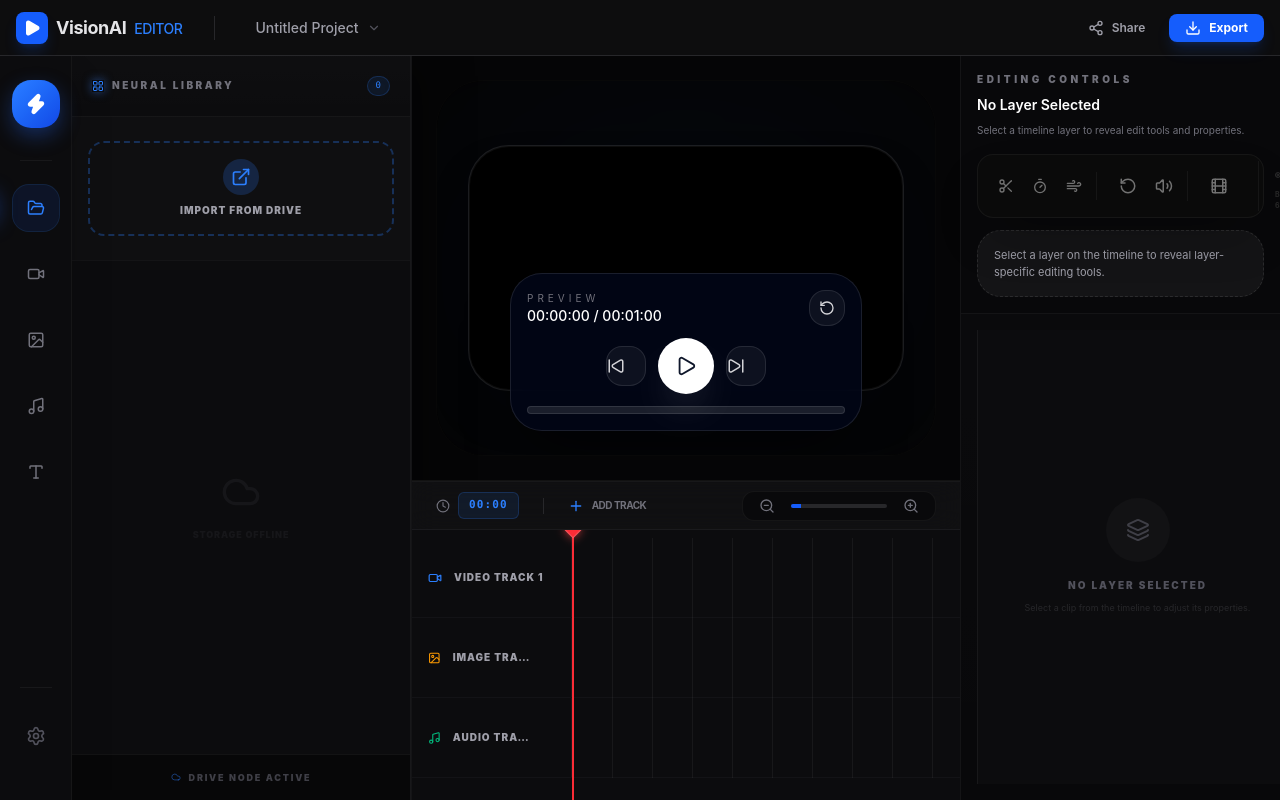
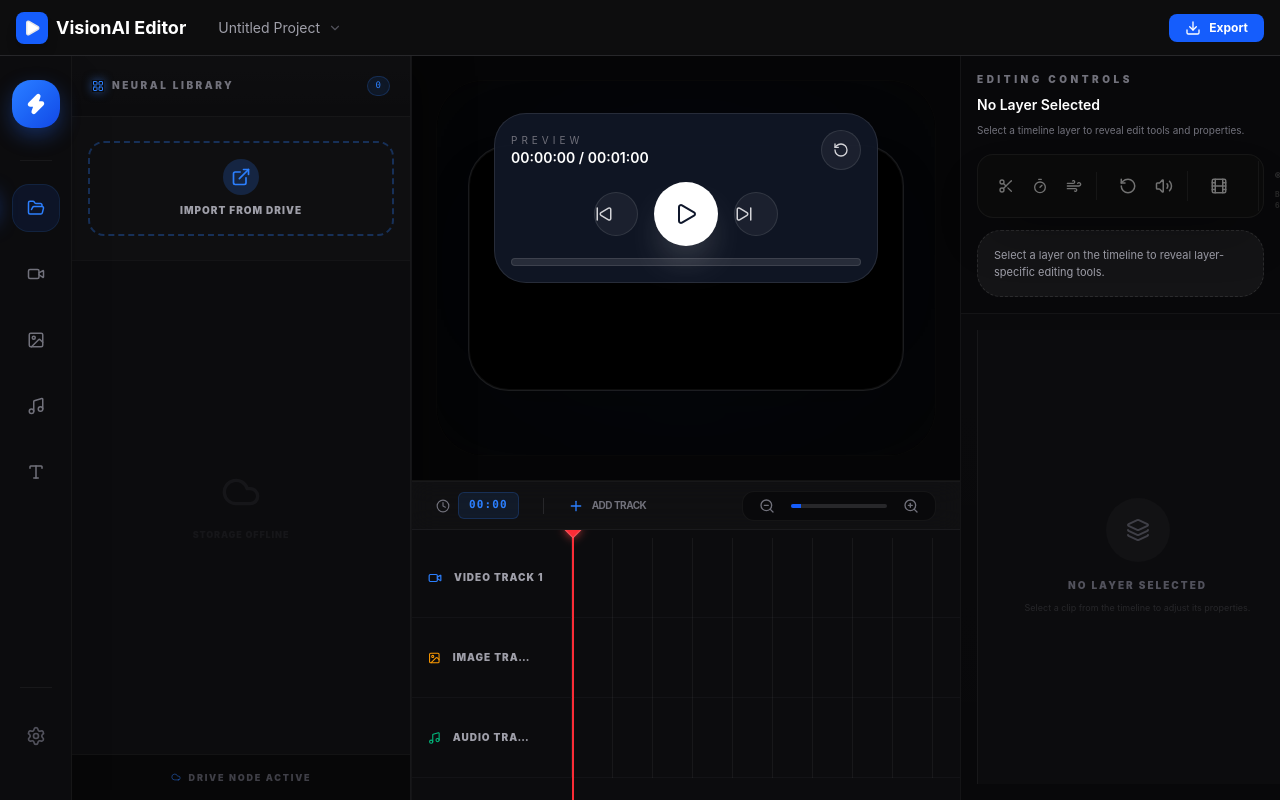
Before and after one commit to Sejalsoni30/VisionAI-Video-Editor, a React (Vite) app in the folder video-editor-app/: page /editor in a window 1280 px wide. Built offline with nearby package versions, Linux system fonts and the light colour scheme.

Commit message:
Final: Multi-format export (Video, Audio, Image) with UI improvements

```diff
--- a/video-editor-app/src/components/Layout/Navbar.jsx
+++ b/video-editor-app/src/components/Layout/Navbar.jsx
@@ -1,43 +1,30 @@
 import React, { useState } from 'react';
-import { ChevronDown, Share2, Download, Play } from 'lucide-react';
+import { ChevronDown, Share2, Download, Play, Loader2 } from 'lucide-react';
 import { useSelector } from 'react-redux';
 import { API_URL } from '../../config';
+
 const Navbar = () => {
   const [projectName, setProjectName] = useState('Untitled Project');
   const [isEditing, setIsEditing] = useState(false);
+  const [isExporting, setIsExporting] = useState(false); // 🔥 Loading state
 
-  // Redux se layers le rahe hain
-  const { layers, assets, selectedLayerId } = useSelector((state) => state.project);
-
-  const handleNameChange = (e) => {
-    setProjectName(e.target.value);
-  };
+  const { layers, assets } = useSelector((state) => state.project);
 
   const handleBlur = () => {
     setIsEditing(false);
-    if (projectName.trim() === '') {
-      setProjectName('Untitled Project');
-    }
+    if (projectName.trim() === '') setProjectName('Untitled Project');
   };
 
-  // 🔥 EXPORT FUNCTION: Download the selected media file with edited source
-  const handleExport = async () => {
-    if (!projectName || projectName.trim() === "") {
-      alert("Please name your masterpiece first! ✍️");
+  const handleExport = async (format = 'mp4') => {
+    if (layers.length === 0) {
+      alert("Timeline khali hai! Clips toh add karo. 🎬");
       return;
     }
 
-    if (layers.length === 0) {
-      alert("Timeline is empty! Add some clips to export.");
-      return;
-    }
-
-    // Loading state shuru karo (Redux use karke)
-    // dispatch(setIsProcessing(true));
-
+    setIsExporting(true); // Processing shuru
     try {
       const token = localStorage.getItem('googleDriveToken');
-      const filename = `${projectName.replace(/\s+/g, '_')}_export.mp4`;
+      const filename = `${projectName.replace(/\s+/g, '_')}_export.${format}`;
 
       const response = await fetch(`${API_URL}/api/video/export`, {
         method: 'POST',
@@ -45,16 +32,14 @@ const Navbar = () => {
         body: JSON.stringify({
           projectName,
           filename,
-          layers,  // Sending whole timeline
-          assets,  // Sending all asset sources
-          token
+          layers,
+          assets,
+          token,
+          exportType: format
         })
       });
 
-      if (!response.ok) {
-        const errorText = await response.text();
-        throw new Error(`Neural Rendering Failed: ${errorText}`);
-      }
+      if (!response.ok) throw new Error("Rendering failed");
 
       const blob = await response.blob();
       const url = window.URL.createObjectURL(blob);
@@ -63,77 +48,74 @@ const Navbar = () => {
       link.setAttribute('download', filename);
       document.body.appendChild(link);
       link.click();
-      link.parentNode.removeChild(link);
+      document.body.removeChild(link);
 
-      alert("🎬 Mission Accomplished! Video exported to your System.");
+      alert(`🚀 ${format.toUpperCase()} Exported Successfully!`);
     } catch (error) {
       console.error("Export Error:", error);
-      alert("❌ Export Crashed! Check if backend is running FFmpeg.");
+      alert("Backend error! FFmpeg check karo Render par.");
     } finally {
-      // dispatch(setIsProcessing(false));
+      setIsExporting(false); // Processing khatam
     }
-  };
-
-  const handleShare = () => {
-    navigator.clipboard.writeText(window.location.href);
-    alert("Project link copied to clipboard! 🔗");
   };
 
   return (
     <header className="h-14 border-b border-zinc-800 bg-zinc-900/50 flex items-center justify-between px-4 z-50">
       <div className="flex items-center gap-6">
         <div className="flex items-center gap-2">
-          <div className="w-8 h-8 bg-blue-600 rounded-lg flex items-center justify-center shadow-lg shadow-blue-600/20">
-            <Play size={18} fill="white" className="text-white" />
+          <div className="w-8 h-8 bg-blue-600 rounded-lg flex items-center justify-center shadow-lg">
+            <Play size={18} fill="white" />
           </div>
-          <span className="font-bold tracking-tight text-lg">
-            VisionAI <span className="text-blue-500 font-medium text-sm ml-1 uppercase">Editor</span>
-          </span>
+          <span className="font-bold text-lg text-white">VisionAI Editor</span>
         </div>
 
-        <div className="h-6 w-[1px] bg-zinc-800 mx-2"></div>
-
-        {/* Project Name Input Area */}
         <div className="flex items-center gap-2 group">
           {isEditing ? (
             <input
               autoFocus
-              className="bg-zinc-800 border border-blue-500 outline-none px-2 py-0.5 rounded text-sm text-white font-medium min-w-[150px]"
+              className="bg-zinc-800 border border-blue-500 outline-none px-2 py-0.5 rounded text-sm text-white"
               value={projectName}
-              onChange={handleNameChange}
+              onChange={(e) => setProjectName(e.target.value)}
               onBlur={handleBlur}
               onKeyDown={(e) => e.key === 'Enter' && handleBlur()}
             />
           ) : (
-            <div
-              onClick={() => setIsEditing(true)}
-              className="cursor-pointer hover:bg-zinc-800 px-2 py-0.5 rounded transition-colors group flex items-center gap-2"
-            >
-              <span className="text-sm text-zinc-400 font-medium group-hover:text-zinc-200">
-                {projectName}
-              </span>
-              <ChevronDown size={14} className="text-zinc-600 group-hover:text-zinc-400" />
+            <div onClick={() => setIsEditing(true)} className="cursor-pointer hover:bg-zinc-800 px-2 py-0.5 rounded flex items-center gap-2">
+              <span className="text-sm text-zinc-400">{projectName}</span>
+              <ChevronDown size={14} className="text-zinc-600" />
             </div>
           )}
         </div>
       </div>
 
       <div className="flex items-center gap-3">
-        <button
-          onClick={handleShare}
-          className="flex items-center gap-2 px-3 py-1.5 text-xs font-semibold text-zinc-400 hover:text-white transition-colors"
-        >
-          <Share2 size={16} />
-          Share
-        </button>
+        {/* Export Button with Dropdown */}
+        <div className="relative group">
+          <button
+            disabled={isExporting}
+            className="flex items-center gap-2 px-4 py-1.5 bg-blue-600 hover:bg-blue-700 text-white text-xs font-bold rounded-lg transition-all disabled:opacity-50"
+          >
+            {isExporting ? <Loader2 size={16} className="animate-spin" /> : <Download size={16} />}
+            {isExporting ? 'Processing...' : 'Export'}
+          </button>
 
-        <button
-          onClick={handleExport}
-          className="flex items-center gap-2 px-4 py-1.5 bg-blue-600 hover:bg-blue-700 text-white text-xs font-bold rounded-lg transition-all shadow-lg shadow-blue-600/20 active:scale-95 group"
-        >
-          <Download size={16} className="group-hover:translate-y-0.5 transition-transform" />
-          Export
-        </button>
+          {/* Dropdown Options */}
+          {!isExporting && (
+            <div className="absolute right-0 top-full pt-2 hidden group-hover:block w-40">
+              <div className="bg-zinc-800 border border-zinc-700 rounded-lg shadow-xl overflow-hidden">
+                <button onClick={() => handleExport('mp4')} className="w-full text-left px-4 py-2 text-xs text-zinc-300 hover:bg-blue-600 hover:text-white transition-colors">
+                  Video (.mp4)
+                </button>
+                <button onClick={() => handleExport('mp3')} className="w-full text-left px-4 py-2 text-xs text-zinc-300 hover:bg-blue-600 hover:text-white border-t border-zinc-700">
+                  Audio (.mp3)
+                </button>
+                <button onClick={() => handleExport('png')} className="w-full text-left px-4 py-2 text-xs text-zinc-300 hover:bg-blue-600 hover:text-white border-t border-zinc-700">
+                  Snapshot (.png)
+                </button>
+              </div>
+            </div>
+          )}
+        </div>
       </div>
     </header>
   );
--- a/video-editor-app/src/components/Preview/Controls.jsx
+++ b/video-editor-app/src/components/Preview/Controls.jsx
@@ -35,26 +35,26 @@ const Controls = () => {
   const progress = duration > 0 ? Math.min(100, (currentTime / duration) * 100) : 0;
 
   return (
-    <div className="absolute bottom-6 left-1/2 -translate-x-1/2 w-[calc(100%-2rem)] max-w-[22rem] bg-slate-950/85 backdrop-blur-2xl border border-white/10 rounded-[2rem] p-4 shadow-[0_25px_60px_-20px_rgba(0,0,0,0.8)] z-50">
+    <div className="absolute top-8 left-1/2 -translate-x-1/2 w-[calc(100%-2rem)] max-w-[24rem] bg-[#111827]/90 backdrop-blur-2xl border border-white/10 rounded-[2rem] p-4 shadow-[0_30px_80px_-30px_rgba(0,0,0,0.9)] z-50">
       <div className="flex items-center justify-between gap-3 mb-3">
         <div>
           <div className="text-[10px] uppercase tracking-[0.4em] text-zinc-500">Preview</div>
-          <div className="text-sm font-medium text-white">{formatTime(currentTime)} / {formatTime(duration)}</div>
+          <div className="text-sm font-semibold text-white">{formatTime(currentTime)} / {formatTime(duration)}</div>
         </div>
 
         <button
           onClick={handleReset}
-          className="flex items-center justify-center w-9 h-9 rounded-2xl border border-white/10 bg-white/5 text-zinc-300 hover:bg-white/10 transition"
+          className="flex items-center justify-center w-10 h-10 rounded-3xl border border-white/10 bg-white/5 text-zinc-300 hover:bg-white/10 transition"
           title="Reset playhead"
         >
           <RotateCcw size={16} />
         </button>
       </div>
 
-      <div className="flex items-center justify-center gap-3 mb-3">
+      <div className="flex items-center justify-center gap-4 mb-3">
         <button
           onClick={handleSkipBack}
-          className="w-10 h-10 rounded-2xl bg-white/5 border border-white/10 text-zinc-300 hover:bg-white/10 transition"
+          className="w-11 h-11 rounded-3xl bg-white/5 border border-white/10 text-zinc-300 hover:bg-white/10 transition"
           title="Rewind 5s"
         >
           <SkipBack size={18} />
@@ -62,23 +62,24 @@ const Controls = () => {
 
         <button
           onClick={handlePlayPause}
-          className="w-14 h-14 rounded-full bg-white text-slate-900 flex items-center justify-center shadow-[0_20px_40px_-20px_rgba(255,255,255,0.7)] transition hover:scale-[1.04] active:scale-95"
+          className="w-16 h-16 rounded-full bg-white text-slate-900 flex items-center justify-center shadow-[0_20px_40px_-20px_rgba(255,255,255,0.8)] transition hover:scale-[1.05] active:scale-95"
+          title={isPlaying ? 'Pause' : 'Play'}
         >
-          {isPlaying ? <Pause size={22} /> : <Play size={22} />}
+          {isPlaying ? <Pause size={24} /> : <Play size={24} />}
         </button>
 
         <button
           onClick={handleSkipForward}
-          className="w-10 h-10 rounded-2xl bg-white/5 border border-white/10 text-zinc-300 hover:bg-white/10 transition"
+          className="w-11 h-11 rounded-3xl bg-white/5 border border-white/10 text-zinc-300 hover:bg-white/10 transition"
           title="Forward 5s"
         >
           <SkipForward size={18} />
         </button>
       </div>
 
-      <div className="h-2 rounded-full bg-white/10 overflow-hidden border border-white/10">
+      <div className="rounded-full bg-white/10 overflow-hidden border border-white/10 h-2">
         <div
-          className="h-full rounded-full bg-gradient-to-r from-blue-500 via-sky-400 to-cyan-400 shadow-[0_0_20px_rgba(56,189,248,0.45)]"
+          className="h-full rounded-full bg-gradient-to-r from-blue-500 via-sky-400 to-cyan-400 shadow-[0_0_20px_rgba(56,189,248,0.45)] transition-all duration-300"
           style={{ width: `${progress}%` }}
         />
       </div>
```
Also changed, not shown: 1 other file (tests, documents, lock files or other folders).
